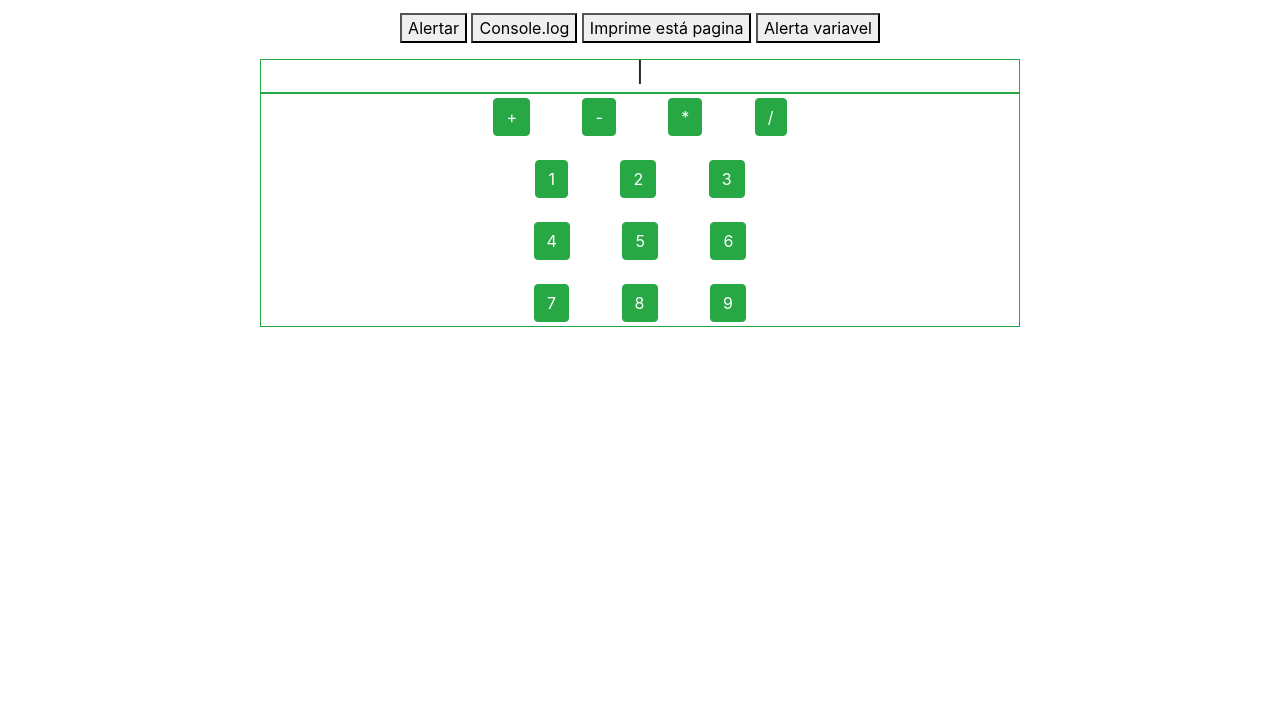
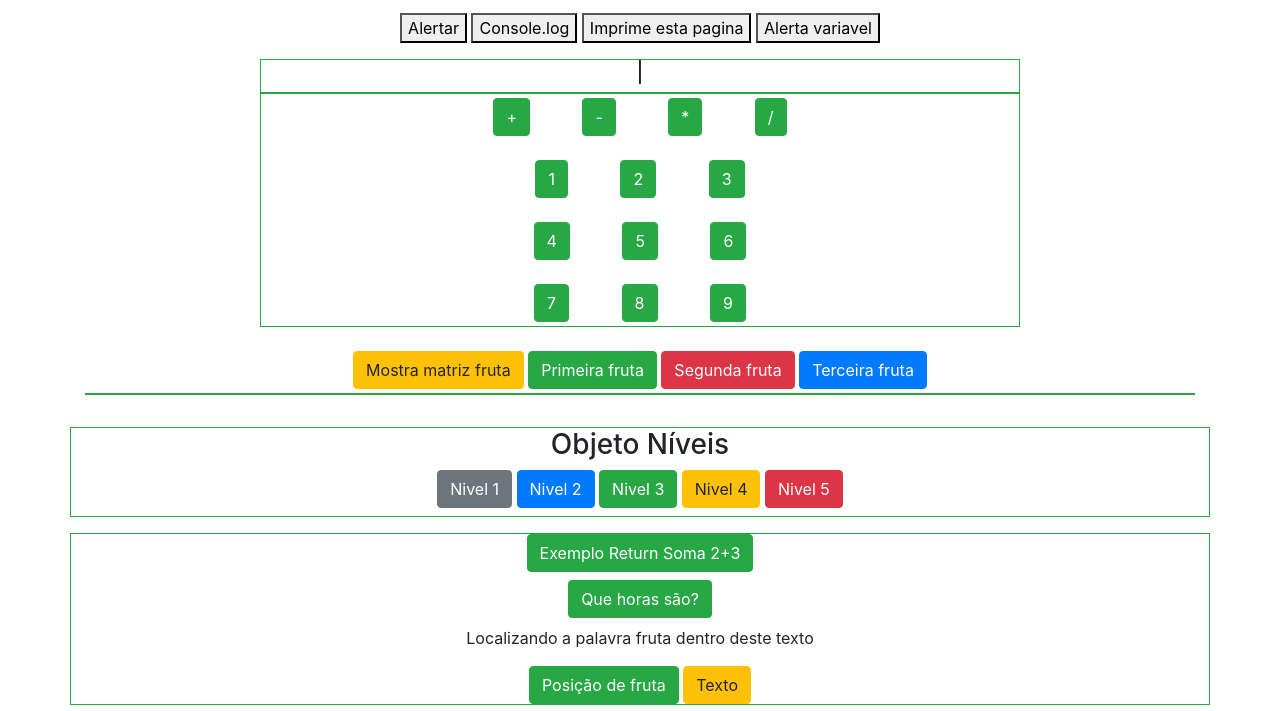
Before and after one commit to Maycon-crz/javascript, a plain HTML site: page index.html in a window 1280 px wide. Shown: the part 89-800 px from the top of the page. Drawn offline with nearby package versions, Linux system fonts and the light colour scheme.

Commit message:
Matriz, Objetos, Functions

```diff
--- a/index.html
+++ b/index.html
@@ -20,7 +20,7 @@
 				<p id='atribuiPorinnerHTML'></p>
 				<button type='button' onclick='alertando();'>Alertar</button>
 				<button type="button" onclick='escrevenoconsole();'>Console.log</button>
-				<button type="button" onclick='imprimepagina();'>Imprime está pagina</button>
+				<button type="button" onclick='imprimepagina();'>Imprime esta pagina</button>
 				<button type="button" onclick='variavel();'>Alerta variavel</button>
 			</div>
 		</div>
@@ -60,6 +60,51 @@
 			</div>
 			<div class='col-2 text-center'></div>
 		</div>
+		<div class='row'>
+			<div class='col-12 text-center'>
+				<ul class='m-0 p-0'>
+					<li><button type="button" class='btn btn-warning mt-4 mb-1' onclick='matriz("m");'>Mostra matriz fruta</button>
+						<button type="button" class='btn btn-success mt-4 mb-1' onclick='matriz("um");'>Primeira fruta</button>
+						<button type="button" class='btn btn-danger mt-4 mb-1' onclick='matriz("dois");'>Segunda fruta</button>
+						<button type="button" class='btn btn-primary mt-4 mb-1' onclick='matriz("tres");'>Terceira fruta</button>
+					</li>
+					<li><p class='text-center border border-success' id='mostramatriz'></p></li>
+				</ul>
+			</div>
+		</div>
+		<div class='row mt-3 border border-success'>
+			<div class='col-12 text-center'>
+				<ul class='m-0 p-0'>
+					<li><h3>Objeto Níveis</h3></li>
+					<li>
+						<button type="button" class='btn btn-secondary' onclick='jogo(1);'>Nivel 1</button>
+						<button type="button" class='btn btn-primary' onclick='jogo(2);'>Nivel 2</button>
+						<button type="button" class='btn btn-success' onclick='jogo(3);'>Nivel 3</button>
+						<button type="button" class='btn btn-warning' onclick='jogo(4);'>Nivel 4</button>
+						<button type="button" class='btn btn-danger' onclick='jogo(5);'>Nivel 5</button>
+					</li>
+					<li><h2 id='mostraNivel'></h2></li>
+				</ul>
+			</div>
+		</div>
+		<div class='row mt-3 border border-success'>
+			<div class='col-12 text-center'>
+				<ul class='m-0 p-0'>
+					<li><button type="button" class='btn btn-success' onclick='exemplodereturn(2, 3);'>Exemplo Return Soma 2+3</button></li>
+					<li><h2 id='retornou'></h2></li>
+				</ul>
+				<ul class='m-0 p-0'>
+					<li><button type="button" class='btn btn-success' onclick='mostradataehora();'>Que horas são?</button></li>
+					<li><h2 id='date'></h2></li>
+				</ul>
+				<ul class='m-0 p-0'>
+					<li><p id='mostrandoposicao'>Localizando a palavra fruta dentro deste texto</p></li>
+					<li><button type="button" class='btn btn-success' onclick="posicaodefruta('um');">Posição de fruta</button>
+						<button type="button" class='btn btn-warning' onclick="posicaodefruta('dois');">Texto</button>
+					</li>
+				</ul>
+			</div>
+		</div>
 	</div>
 </body>
 </html>
--- a/js/arquivo.js
+++ b/js/arquivo.js
@@ -57,3 +57,67 @@ function calculadora(numero){
     conta++;
 }
 //------------
+//Matris
+function matriz(parametro){
+    var frutas = ["Laranja","Pera","Banana"];
+    switch(parametro){
+        case "m":
+            document.getElementById("mostramatriz").innerHTML = frutas;
+        break;
+        case "um":
+            document.getElementById("mostramatriz").innerHTML = frutas[0];
+        break;
+        case "dois":
+            document.getElementById("mostramatriz").innerHTML = frutas[1];
+        break;
+        case "tres":
+            document.getElementById("mostramatriz").innerHTML = frutas[2];
+        break;
+    }
+}
+//Objeto
+function jogo(parametro){
+    var niveis = {
+        um : "Extremamente fácil",
+        dois: "Fácil",
+        tres: "Razoavel",
+        quatro: "Médio",
+        cinco: "Difícil",
+    }
+    switch(parametro){
+        case 1:
+            document.getElementById("mostraNivel").innerHTML = niveis.um;
+        break;
+        case 2:
+            document.getElementById("mostraNivel").innerHTML = niveis.dois;
+        break;
+        case 3:
+            document.getElementById("mostraNivel").innerHTML = niveis.tres;
+        break;
+        case 4:
+            document.getElementById("mostraNivel").innerHTML = niveis.quatro;
+        break;
+        case 5:
+            document.getElementById("mostraNivel").innerHTML = niveis.cinco;
+        break;
+    }
+}
+function exemplodereturn(p1, p2){
+    document.getElementById("retornou").innerHTML = retornando(p1, p2);
+}
+function retornando(p1, p2){
+    return p1 + p2;
+}
+function mostradataehora(){
+    document.getElementById("date").innerHTML=Date();
+}
+function posicaodefruta(parametro){
+    var textoFruta = "Localizando a palavra fruta dentro deste texto";
+    var pos = textoFruta.indexOf("fruta");
+    if(parametro == 'um'){
+        document.getElementById("mostrandoposicao").innerHTML='Está na posição '+pos;
+    }if(parametro == 'dois'){
+        document.getElementById("mostrandoposicao").innerHTML=textoFruta;
+    }
+}
+//W3schools - javascript - parei no JS String methods
```
